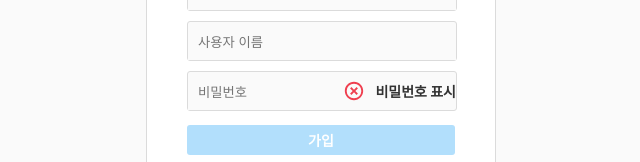
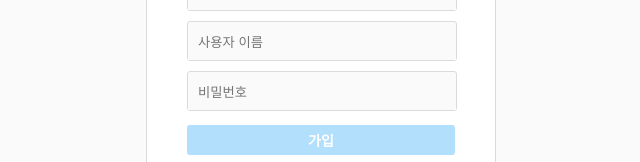
Before and after one commit to coinstagram/coinstagram, a React (Create React App) app in the folder frontend/: page /join in a window 1280 px wide. Shown: the part 321-483 px from the top of the page, without its empty margins (319-959 px from the left). Built offline with nearby package versions, Linux system fonts and the light colour scheme; a web font is replaced by a local one.

Commit message:
feat: login_password_done

```diff
--- a/frontend/src/components/Join/JoinInputBox.tsx
+++ b/frontend/src/components/Join/JoinInputBox.tsx
@@ -23,14 +23,16 @@ const StyledDiv = styled.div`
       padding: 10px;
       margin-top: 2px;
       border: none;
-      /* width: 228px; */
       width: 100%;
       height: 36px;
+      outline: none;
     }
   }
 `;
 const IconWrapper = styled.div`
+  transition: 1s;
   text-align: center;
+  align-items: center;
   display: none;
   .icon {
     font-size: 22px;
@@ -45,20 +47,23 @@ const IconWrapper = styled.div`
       color: #d5d6d7;
     }
   }
-  .button {
-    margin-left: 8px;
+  div {
+    white-space: nowrap;
+    .toggleBtn {
+      font-weight: bold;
+      font-size: 1rem;
+      outline: none;
+    }
   }
 `;
 
 interface userNameState {
   userNameEntered: string;
-  isUserNameFocused: boolean;
   isUserNameValid: boolean;
 }
 interface passwordState {
   passwordEntered: string;
   isPasswordValid: boolean;
-  isPasswordFocused: boolean;
 }
 
 export default function JoinInputBox() {
@@ -72,19 +77,17 @@ export default function JoinInputBox() {
 
   const [userName, setUserName] = useState<userNameState>({
     userNameEntered: '',
-    isUserNameFocused: true,
     isUserNameValid: false,
   });
-  const { userNameEntered, isUserNameFocused, isUserNameValid } = userName;
+  const { userNameEntered, isUserNameValid } = userName;
 
   const [userId, setUserId] = useState<string>('');
 
   const [password, setPassword] = useState<passwordState>({
     passwordEntered: '',
-    isPasswordFocused: false,
     isPasswordValid: false,
   });
-  const { passwordEntered, isPasswordFocused, isPasswordValid } = password;
+  const { passwordEntered, isPasswordValid } = password;
   const [isPasswordShown, setPasswordShown] = useState(false);
 
   // 성명
@@ -92,20 +95,7 @@ export default function JoinInputBox() {
     setUserName({
       ...userName,
       userNameEntered: e.target.value,
-      isUserNameValid: userNameEntered.length > 6 ? true : false,
-    });
-  };
-  const onNameBlur = (e: React.ChangeEvent<HTMLInputElement>) => {
-    setUserName({
-      ...userName,
-      isUserNameValid: userNameEntered.length > 6 ? true : false,
-      isUserNameFocused: false,
-    });
-  };
-  const onNameFocus = (e: React.ChangeEvent<HTMLInputElement>) => {
-    setUserName({
-      ...userName,
-      isUserNameFocused: true,
+      isUserNameValid: userNameEntered.length >= 6 ? true : false,
     });
   };
   // 비밀번호
@@ -115,18 +105,6 @@ export default function JoinInputBox() {
       ...password,
       passwordEntered: e.target.value,
       isPasswordValid: passwordEntered.length >= 6 ? true : false,
-    });
-  };
-  const onPasswordBlur = (e: React.ChangeEvent<HTMLInputElement>) => {
-    setPassword({
-      ...password,
-      isPasswordFocused: false,
-    });
-  };
-  const onPasswordFocus = (e: React.ChangeEvent<HTMLInputElement>) => {
-    setPassword({
-      ...password,
-      isPasswordFocused: true,
     });
   };
 
@@ -158,8 +136,6 @@ export default function JoinInputBox() {
             name="userName"
             value={userNameEntered}
             onChange={inputUserName}
-            onBlur={onNameBlur}
-            onFocus={onNameFocus}
             placeholder="성명"
             required
           ></input>
@@ -167,7 +143,7 @@ export default function JoinInputBox() {
 
         <IconWrapper
           style={{
-            display: isUserNameFocused ? 'none' : 'block',
+            display: userNameEntered ? 'block' : 'none',
           }}
         >
           {isUserNameValid ? (
@@ -199,16 +175,14 @@ export default function JoinInputBox() {
             name="password"
             value={passwordEntered}
             onChange={inputPassword}
-            onBlur={onPasswordBlur}
-            onFocus={onPasswordFocus}
             placeholder="비밀번호"
             required
           />
         </label>
         <IconWrapper
           style={{
-            display: isPasswordFocused ? 'none' : 'flex',
-            alignItems: 'center',
+            display: passwordEntered ? 'flex' : 'none',
+            // alignItems: 'center',
           }}
         >
           {isPasswordValid ? (
@@ -216,13 +190,13 @@ export default function JoinInputBox() {
           ) : (
             <RiCloseCircleLine className="icon close" />
           )}
-          <div style={{ whiteSpace: 'nowrap' }}>
+          <div>
             <button
+              className="toggleBtn"
               type="button"
               onClick={toggleShowPassword}
-              style={{ fontWeight: 'bold', fontSize: '1rem' }}
             >
-              비밀번호 표시
+              {isPasswordShown ? '숨기기' : '비밀번호 표시'}
             </button>
           </div>
         </IconWrapper>
```
